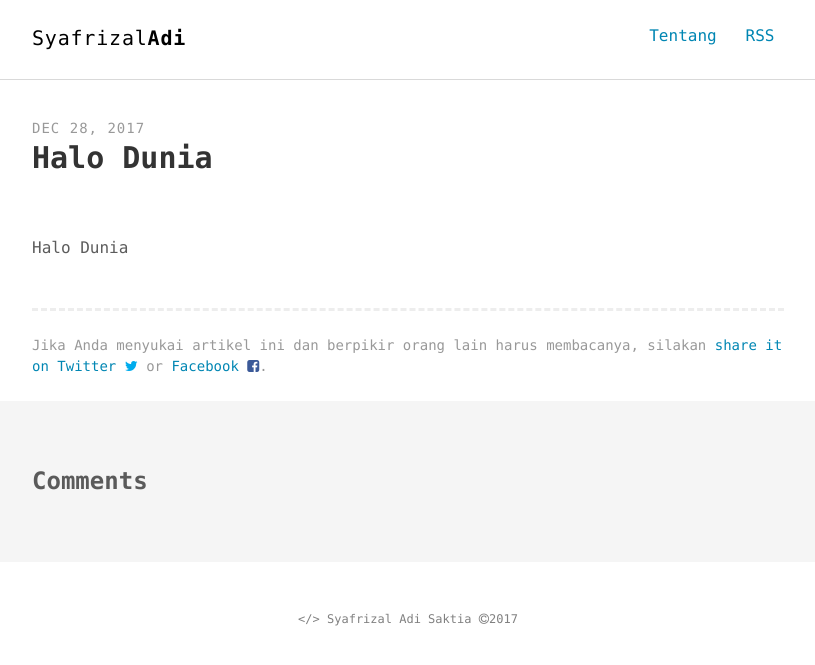
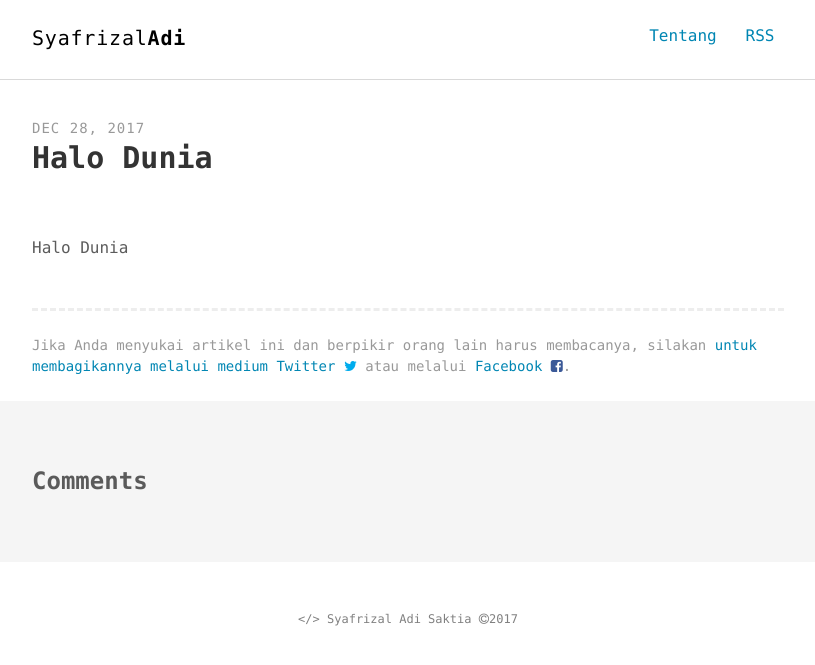
Before and after one commit to syafrizaladi/saktia, a Jekyll site: the page built from _posts/2017-12-28-halo-dunia.md, in a window 1280 px wide. Shown: the top 665 px of the page, without its empty margins (232-1047 px from the left). Built offline with Jekyll 4.4.1, drawn with Linux system fonts in a browser that asks for light colours; our own code applies the rules of GitHub Pages for plain Markdown files; comment, search, counter and statistics services are not loaded.

Commit message:
Update post-share.html

```diff
--- a/_includes/post-share.html
+++ b/_includes/post-share.html
@@ -2,6 +2,6 @@
 <aside class="share">
 
   <p>Jika Anda menyukai artikel ini dan berpikir orang lain harus membacanya, silakan <a href="http://twitter.com/share?text={{page.title}}&amp;url={{ site.url }}{{ page.url }}&amp;via={{ site.twitter_username }}"
-  onclick="window.open(this.href, 'twitter-share', 'width=550,height=235');return false;">share it on Twitter <i class="fa fa-twitter" aria-hidden="true" style="color:#00aced"></i></a> or <a href="https://www.facebook.com/sharer/sharer.php?u={{ site.url }}{{ page.url }}" onclick="window.open(this.href, 'facebook-share', 'width=550,height=235');return false;">Facebook <i class="fa fa-facebook-square" aria-hidden="true" style="color:#3b5998"></i></a>.</p>
+  onclick="window.open(this.href, 'twitter-share', 'width=550,height=235');return false;">untuk membagikannya melalui medium Twitter <i class="fa fa-twitter" aria-hidden="true" style="color:#00aced"></i></a> atau melalui <a href="https://www.facebook.com/sharer/sharer.php?u={{ site.url }}{{ page.url }}" onclick="window.open(this.href, 'facebook-share', 'width=550,height=235');return false;">Facebook <i class="fa fa-facebook-square" aria-hidden="true" style="color:#3b5998"></i></a>.</p>
 
 </aside>
```
